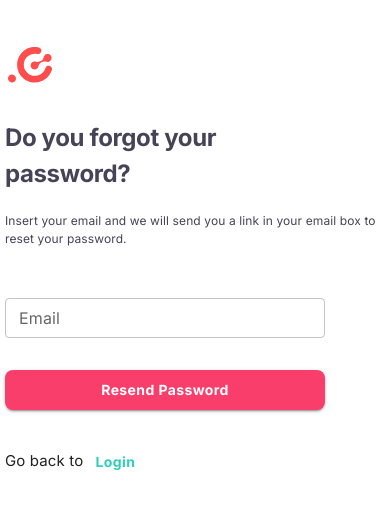
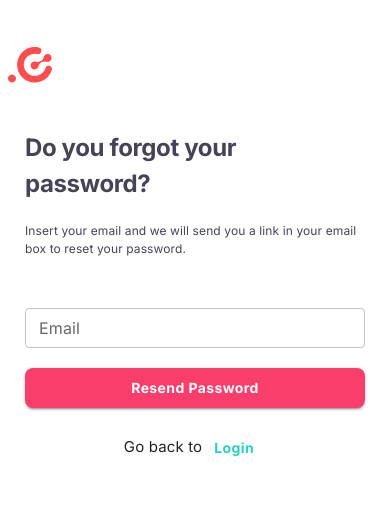
Before and after one commit to olaishola05/Coral, a React (Create React App) app: page /reset-password in a window 390 px wide. Shown: the top 508 px of the page. Built offline with nearby package versions, Linux system fonts and the light colour scheme.

Commit message:
refactor(app): Mobile responsive for password reset
Mobile responsive for password reset and refactor custom input with to 100%

```diff
--- a/src/Components/UI/ForgotPassword.tsx
+++ b/src/Components/UI/ForgotPassword.tsx
@@ -5,22 +5,37 @@ import TextInput from './TextInput';
 import CustomButton from './CustomButton';
 import Typography from '@mui/material/Typography';
 import { useNavigation } from '../../hooks/useNavigation';
+import { styled } from '@mui/material/styles';
+
+const StyledContainer = styled('div')(({ theme }) => ({
+  form:{
+    width: '320px', display: 'flex', flexDirection: 'column', alignItems: 'flex-start', gap: '32px'
+  },
+  [theme.breakpoints.down('sm')]: {
+    width: '100%',
+    padding: '10px 20px',
+
+    form : {
+      width: '100%',
+      alignItems: 'center',
+      gap: '20px',
+    },
+  },
+}))
 
 
 const ForgotPassword = () => {
   const header = (<span>Do you forgot your<br /> password?</span>)
   const navigate = useNavigation();
   return (
-    <div>
+    <StyledContainer>
       <HeaderText
         header={header}
         text='Insert your email and we will send you a link in your email box to reset your password.'
         headerStyle={{ width: '320px', marginBottom: '50px' }}
         customStyles={{ fontSize: '24px', lineHeight: '36px' }}
       />
-      <Box component='form' sx={{
-        width: '320px', display: 'flex', flexDirection: 'column', alignItems: 'flex-start', gap: '32px'
-      }}>
+      <Box component='form' sx={{}}>
         <TextInput
           label='Email'
           value=''
@@ -52,7 +67,7 @@ const ForgotPassword = () => {
         </Typography>
       </Box>
 
-    </div>
+    </StyledContainer>
   )
 }
 
--- a/src/Pages/Login/ForgotPasswordPage.tsx
+++ b/src/Pages/Login/ForgotPasswordPage.tsx
@@ -8,7 +8,6 @@ const ForgotPasswordPage = () => {
   return (
     <PageLayoutSplit
       leftClassName={{ width: '520px', gap: '50px', padding: '70px 100px 100px' }}
-      rightStyles={{ width: '100%', backgroundColor: '#F5F5F5' }}
       leftSide={<ForgotPassword />}
       rightSide={<ImageContainer src={ResetImage} alt={ResetImage} />}
     />
--- a/src/Pages/Signup/Signup.tsx
+++ b/src/Pages/Signup/Signup.tsx
@@ -9,7 +9,6 @@ const Signup = () => {
     <>
       <PageLayoutSplit
         leftClassName={{ width: '622px', padding: '70px 100px 100px' }}
-        rightStyles={{ width: '100%', backgroundColor: '#F5F5F5' }}
         leftSide={<SignupForm />}
         rightSide={<ImageContainer src={signupImage} alt={signupImage} />}
       />
--- a/src/styles/Styles.ts
+++ b/src/styles/Styles.ts
@@ -25,7 +25,7 @@ const StyledButton = styled(Button)<{ variant?: 'text' | 'outlined' | 'contained
 );
 
 const StyledTextField = styled(TextField)(({ theme }) =>({
-  width: '320px',
+  width: '100%',
   fontSize: '12px',
   fontWeight: 'normal',
   color: 'theme.neutral.light',
```
